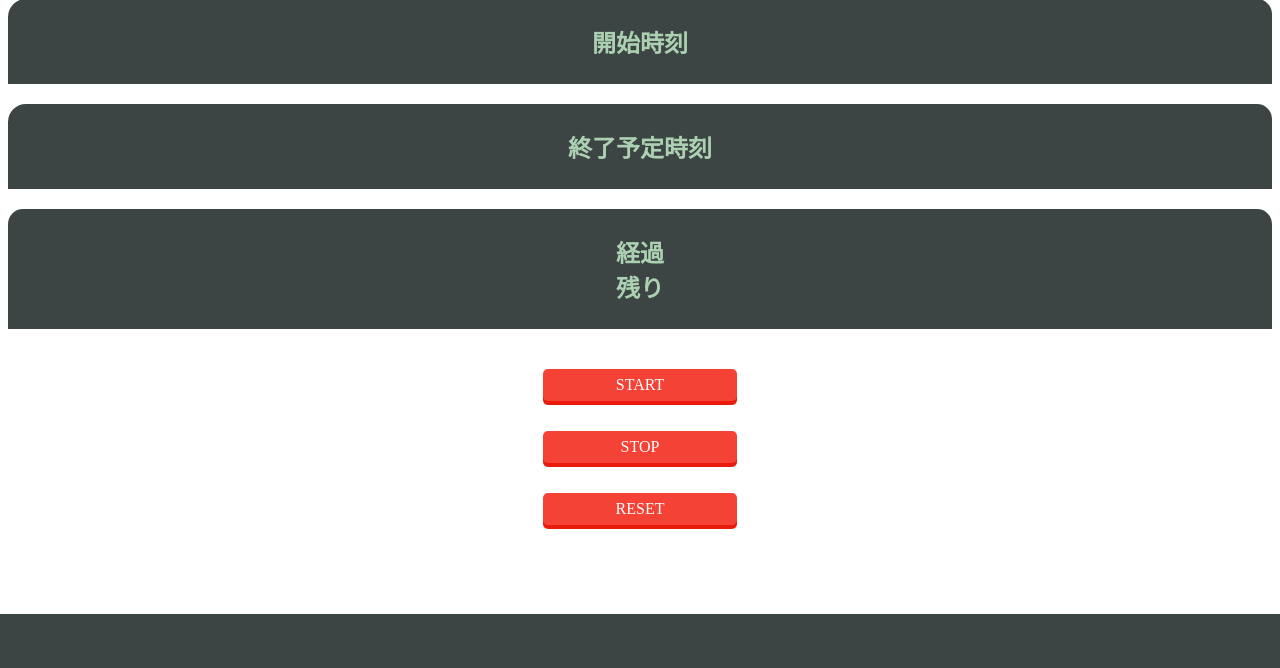
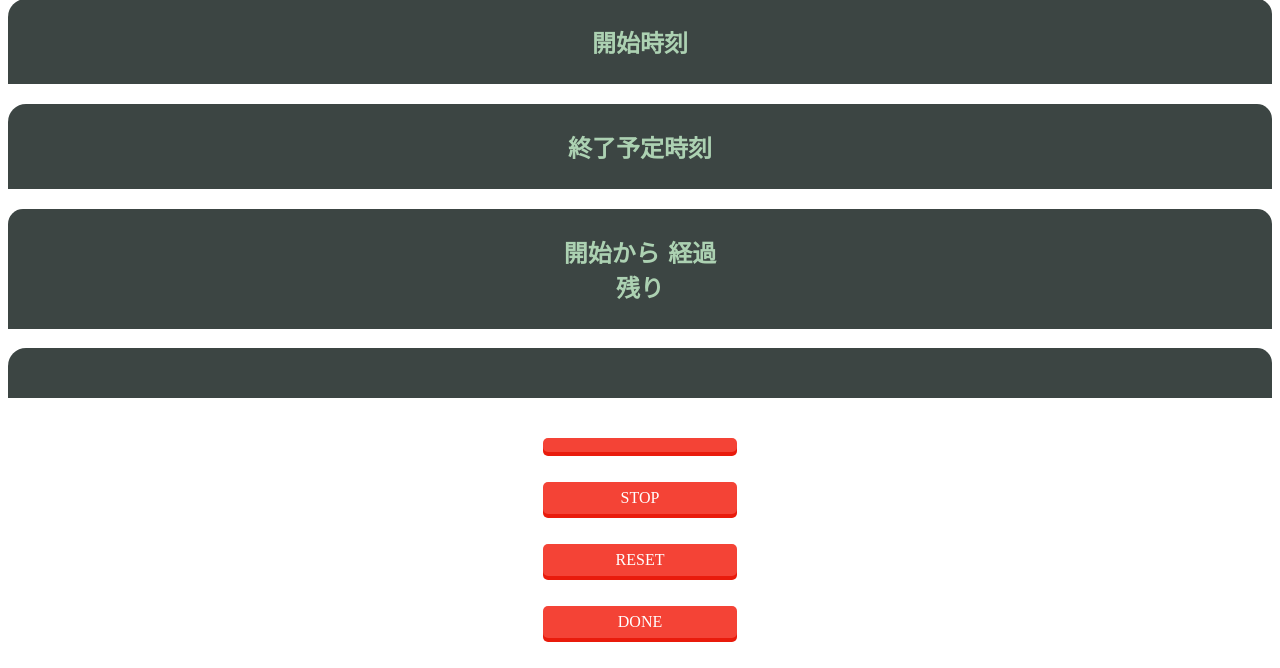
Before and after one commit to momotaro98/momotaro-task-management, a Flask app: template templates/index.html in a window 1280 px wide. Shown: the part 186-854 px from the top of the page. Before the commit the page ends 800 px from the top, so only its background shows below. Run offline with Flask 2, Linux system fonts and the light colour scheme; the template is opened without the code that fills it, so the values that code supplies are empty.

Commit message:
"開始前", "作業中", "作業停止中"の３状態の表示Div追加 ３状態に合わせたボタンの表示、非表示に仕様変更 その他細かい修正

```diff
--- a/static/css/default.css
+++ b/static/css/default.css
@@ -84,6 +84,24 @@ h2 {
         margin-top: 32px;
         box-shadow: 0 2px 0 #e91b0c;
     }
+#doneButton {
+        margin: 30px auto;
+        width: 180px;
+        border-radius: 5px;
+        box-shadow: 0 4px 0 #e91b0c;
+        background: #f44336;
+        color: #fff;
+        cursor: pointer;
+        padding: 7px;
+        text-align: center;
+    }
+    #doneButton:hover {
+        opacity: 0.8;
+    }
+    #doneButton.pushed {
+        margin-top: 32px;
+        box-shadow: 0 2px 0 #e91b0c;
+    }
 h2 select {
     font-size: 50px;
 }
--- a/templates/index.html
+++ b/templates/index.html
@@ -28,6 +28,7 @@
 </div>
 <div class="element" id="timer">
     <h2>
+        開始から
         <span id="phour"></span>
         <span id="pminute"></span>
         <span id="psecond"></span>
@@ -36,40 +37,38 @@
         残り
         <span id="hour"></span>
         <span id="minute"></span>
-        <span id="second"></span><br>
+        <span id="second"></span>
+        <br>
         <span id="ohour" color="red"></span>
         <span id="ominute" color="red"></span>
         <span id="osecond" color="red"></span>
     </h2>
 </div>
-<div id="startButton">
-    START
+<div class="element">
+    <h2>
+        <span id="now_status"></span>
+    </h2>
 </div>
-<div id="stopButton">
+<div class="Button" id="startButton">
+</div>
+<div class="Button" id="stopButton">
     STOP
 </div>
-<div id="resetButton">
+<div class="Button" id="resetButton">
     RESET
+</div>
+<div class="Button" id="doneButton">
+    DONE
 </div>
 <script>
     {% if set_time %}
     (function() {
         'use strict';
 
-        var timerId;
-        var startTime;
-        var remained_time;
-        var serial_passed_time;
-        var set_time = {{ set_time }};
-        var current_time = set_time;
-        var pcurrent_time = 0;
-
-        var stop_flag = 1; // ストップボタンを押しているかのフラグ
-        var num_SB_pushed = 0; // スタートボタンを押した回数
-
         var startButton = document.getElementById('startButton');
         var stopButton = document.getElementById('stopButton');
         var resetButton = document.getElementById('resetButton');
+        var doneButton = document.getElementById('doneButton');
 
         var start_time_show = document.getElementById('start_time');
         var end_time_show = document.getElementById('end_time');
@@ -82,11 +81,24 @@
         var ohour_show = document.getElementById('ohour');
         var ominute_show = document.getElementById('ominute');
         var osecond_show = document.getElementById('osecond');
+        var now_status_show = document.getElementById('now_status');
 
-        // 経過時間初期
+        var timerId;
+        var startTime;
+        var remained_time;
+        var serial_passed_time;
+        var set_time = {{ set_time }};
+
+        var current_time = set_time;
+        var pcurrent_time = 0;
+        var stop_flag = 1; // ストップボタンを押しているかのフラグ
+        var num_SB_pushed = 0; // スタートボタンを押した回数
+        // 経過時間初期時
         phour_show.innerHTML = "";
         pminute_show.innerHTML = "";
         psecond_show.innerHTML = 0 + " 秒";
+
+        now_status_show.innerHTML = "Let's Start!";
 
         // 残り時間初期
         if (set_time >= 3600) {
@@ -97,10 +109,24 @@
         }
         second_show.innerHTML = set_time % 60 + " 秒";
 
+        // スタートボタンを押す前はスタートボタンのみ表示
+        if (num_SB_pushed === 0) {
+
+            startButton.innerHTML = "START!";
+
+            startButton.style.display="block";
+            stopButton.style.display="none";
+            resetButton.style.display="none";
+            doneButton.style.display="none";
+        }
+
         // スタートボタンを押したとき
         startButton.addEventListener('click', function() {
             num_SB_pushed++;
             if (num_SB_pushed === 1) {
+
+                startButton.innerHTML = "RESTART";
+
                 var DD = new Date();
                 var Hours = DD.getHours();
                 var Minutes = DD.getMinutes();
@@ -114,6 +140,14 @@
                 end_time_show.innerHTML = "  " + End_Hours + " : " + End_Minutes;
             }
             if (stop_flag === 1) {
+
+                startButton.style.display="none";
+                stopButton.style.display="block";
+                resetButton.style.display="none";
+                doneButton.style.display="none";
+
+                now_status_show.innerHTML = "You are working. Fight!";
+
                 stop_flag = 0;
                 startTime = Date.now();
                 if (timerId !== null) clearTimeout(timerId);
@@ -129,6 +163,14 @@
 
         // ストップボタンをタップしたとき
         stopButton.addEventListener('click', function() {
+
+            now_status_show.innerHTML = "Stopping Now";
+
+            startButton.style.display="block";
+            stopButton.style.display="none";
+            resetButton.style.display="block";
+            doneButton.style.display="block";
+
             stop_flag = 1;
             if (timerId !== null) clearTimeout(timerId);
             current_time = remained_time;
@@ -145,14 +187,32 @@
         // リセットボタンを押したとき
         resetButton.addEventListener('click', function() {
             if (stop_flag === 1) {
+
+                startButton.innerHTML = "START!";
+
+                startButton.style.display="block";
+                stopButton.style.display="none";
+                resetButton.style.display="none";
+                doneButton.style.display="none";
+
                 if (timerId !== null) clearTimeout(timerId);
+
+                // 各変数を初期化
                 current_time = set_time;
                 pcurrent_time = 0;
-                // 経過時間
+                stop_flag = 1;
+                num_SB_pushed = 0;
+
+                // 開始時刻と終了予定時刻を消す
+                start_time_show.innerHTML = "";
+                end_time_show.innerHTML = "";
+
+                // 経過時間をリセット
                 phour_show.innerHTML = "";
                 pminute_show.innerHTML = "";
                 psecond_show.innerHTML = 0 + " 秒";
-                // 残り時間
+
+                // 残り時間をリセット
                 if (set_time >= 3600) {
                     hour_show.innerHTML = Math.floor(set_time / 3600) + " 時間 ";
                 }
@@ -160,6 +220,10 @@
                     minute_show.innerHTML = Math.floor((set_time / 60) % 60) + " 分 ";
                 }
                 second_show.innerHTML = set_time % 60 + " 秒";
+
+                // 状態をリセット
+                now_status_show.innerHTML = "Let's Start!";
+
                 // 超過時間をリセット
                 ohour_show.innerHTML = "";
                 ominute_show.innerHTML = "";
@@ -215,10 +279,10 @@
             else if (remained_time <= 0) {
                 second_show.innerHTML = 0 + " 秒";
                 if (remained_time <= -3600) {
-                    ohour_show.innerHTML = Math.floor(-1 * remained_time / 3600) + " 時間 ";
+                    ohour_show.innerHTML = "設定時間から " + Math.floor(-1 * remained_time / 3600) + " 時間 ";
                 }
                 else {
-                    ohour_show.innerHTML = "";
+                    ohour_show.innerHTML = "設定時間から ";
                 }
                 if (remained_time <= -60) {
                     ominute_show.innerHTML = Math.floor((-1 * remained_time / 60) % 60) + " 分 ";
```
